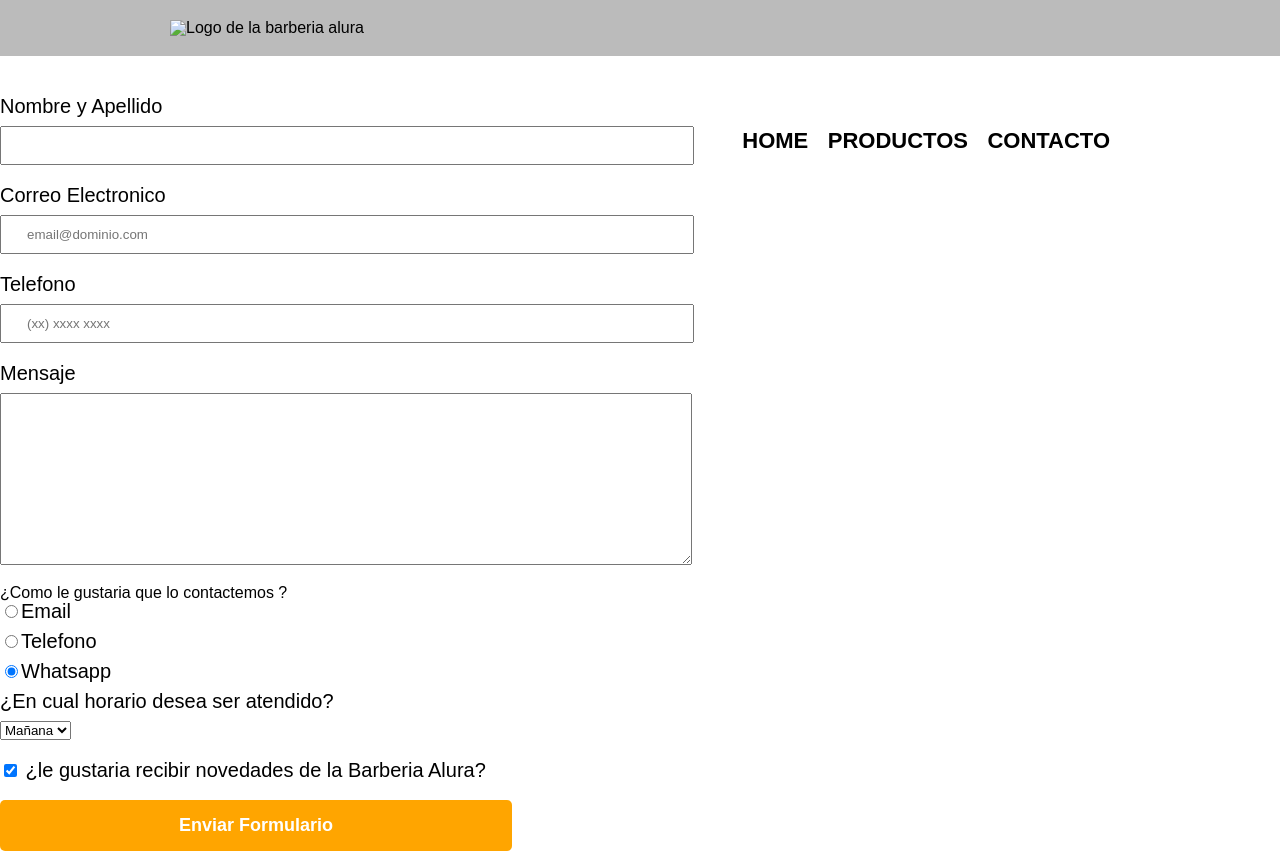
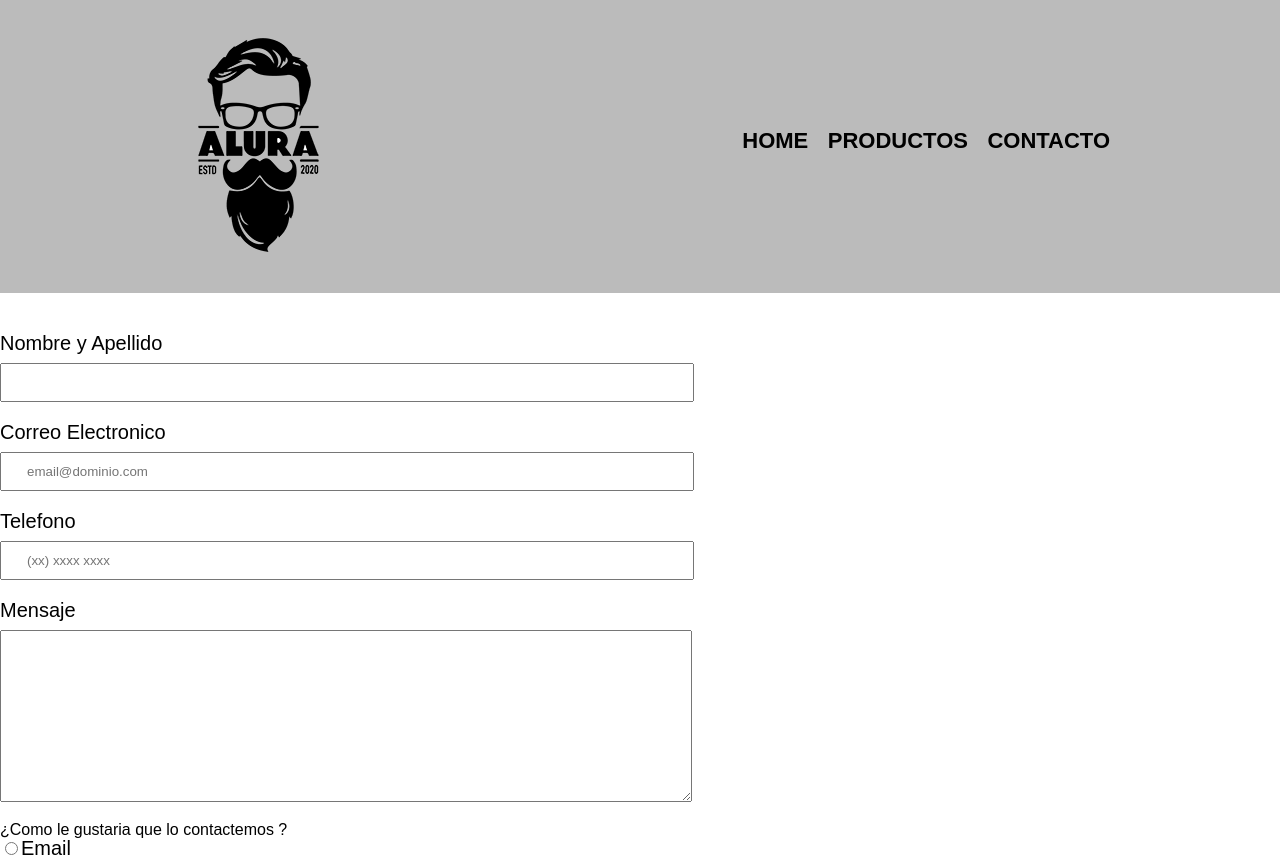
Before and after one commit to Jhonquicen/barberia-alura, a plain HTML site: page index.html/contacto.html in a window 1280 px wide. Shown: the top 861 px of the page. Drawn offline with Linux system fonts and the light colour scheme.

Commit message:
barberia-alura

```diff
--- a/index.html/contacto.html
+++ b/index.html/contacto.html
@@ -13,7 +13,7 @@
 <body>
     <header>
         <div class="caja">
-            <h1><img src="index.html\imagenesBarberia\logo.png" alt="Logo de la barberia alura"></h1>
+            <h1><img src="imagenesBarberia\logo.png" alt="Logo de la barberia alura"></h1>
             <nav>
                 <ul class="navegacion">
                     <li><a href="index.html">Home</a></li>
```
Also changed, not shown: index.html/index.html (+1 -1 lines).
